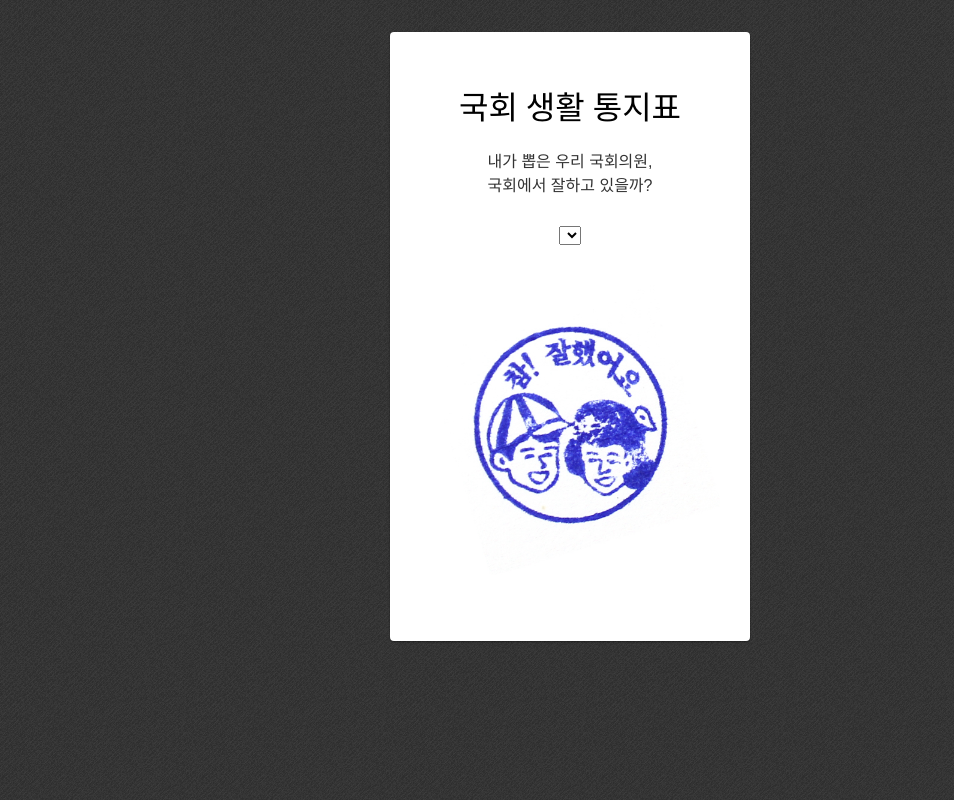
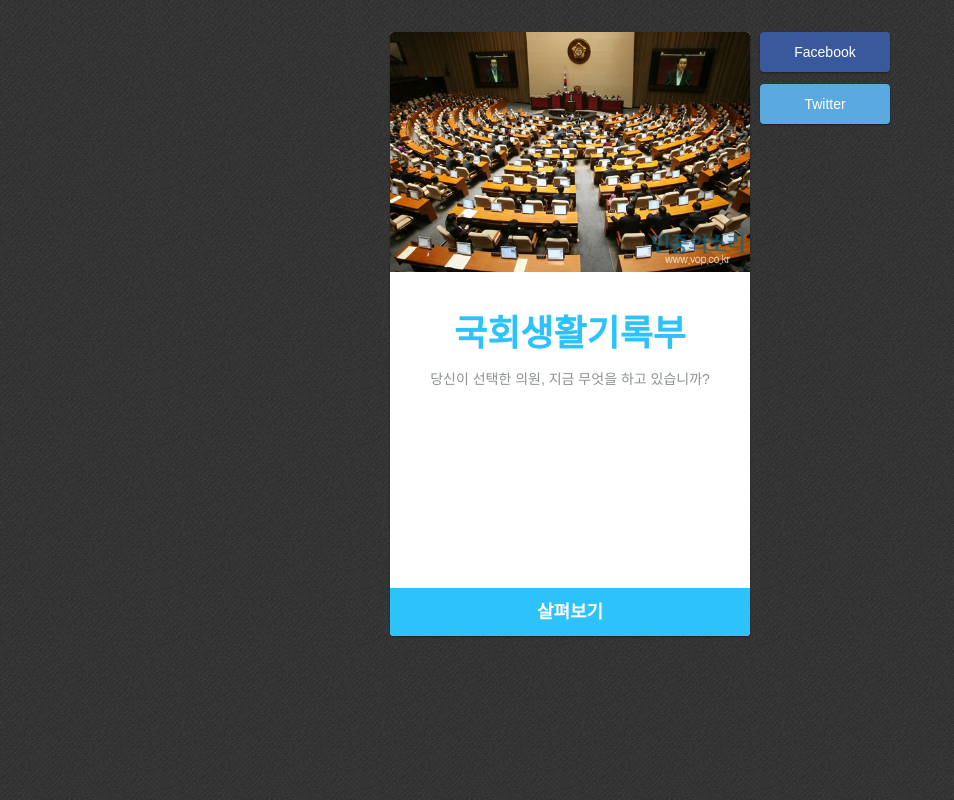
Before and after one commit to teampopong/codenamu2014, a Flask app: template templates/home.html in a window 1280 px wide. Shown: the whole page, without its empty margins (0-954 px from the left). Run offline with Flask 2, Linux system fonts and the light colour scheme; the template is opened without the code that fills it, so the values that code supplies are empty; parts of the project's set-up code (start-up, migrations or seed data) failed here and were passed over; some libraries are stand-ins or nearby versions; some web fonts are replaced.

Commit message:
Renew main landing page & map page looks

```diff
--- a/app.py
+++ b/app.py
@@ -8,6 +8,10 @@ from operator import attrgetter
 import json
 
 app = Flask(__name__)
+
+datas = None
+with open('members.json', 'r') as f:
+	datas = json.load(f)
 
 from utils import get_names
 
@@ -31,10 +35,12 @@ def calc_attend_grade(data):
 def home():
     return render_template('home.html', id_names=get_names())
 
-@app.route("/<member_num>")
+@app.route("/map")
+def map():
+    return render_template('map.html')
+
+@app.route("/<int:member_num>")
 def member(member_num):
-	f = open('members.json', 'r')
-	datas = json.load(f)
 	data = datas[int(member_num)]
 	data['yea'] = len([v for v in data['votes'] if v['option'] == 'yea'])
 	data['nay'] = len([v for v in data['votes'] if v['option'] == 'nay'])
--- a/static/css/home.css
+++ b/static/css/home.css
@@ -1,24 +1,110 @@
-h1 {
-    padding: 20px;
+*{
+    margin: 0 ;
+    padding: 0;
+    display: block;
+    box-sizing: border-box;
+    font-family: "Nanum Gothic", sans-serif;
+    font-weight: 400;
+    /*letter-spacing: -0.01em;*/
+    outline: none;
+
+    /* for better anti-aliasing(font) */
+    text-rendering: optimizingLegibility;
+    -webkit-font-smoothing: subpixel-antialiased;
+
+    -moz-box-sizing: border-box;
 }
-
-#home {
-    height: 609px;
-    padding: 30px;
+style {
+    display: none;
 }
-#logo {
-    width: 100%;
+script{
+    display: none;
 }
-
-.center {
+html, body{
+    padding: 16px 0;
+    background: #445468 url('../img/bg.png') repeat 0 0;
+}
+#wrapper{
+    width: 500px;
+    margin: 0 auto;
+}
+#content-left{
+    float: left;
+    width: 360px;
+    margin-right: 10px;
+    background: #fff;
+    border-radius: 4px;
+    box-shadow: 0px 1px 2px rgba(0,0,0,0.4);
+    margin-bottom: 40px;
     text-align: center;
 }
-.hanna {
-    font-family: 'Hanna', serif;
+#content-right{
+    float: right;
+    width: 130px;
+    background: #fff;
 }
-.gray {
-    color: #333;
+.content-image{
+    width: 100%;
+    border-radius: 4px 4px 0 0;
 }
-.select {
-    margin: 30px;
+.content-title{
+    font-size: 36px;
+    font-weight: 700;
+    margin-top: 32px;
+    color: #2ec2fd;
 }
+.content-subtitle{
+    font-size: 14px;
+    font-weight: 300;
+    margin-top: 12px;
+    color: #8d9192;
+}
+.content-link{
+    background: #2ec2fd;
+    color: #fff;
+    font-size: 18px;
+    font-weight: 700;
+    line-height: 48px;
+    width: 100%;
+    height: 48px;
+    border-radius:0 0 4px 4px;
+    text-decoration: none;
+    margin-top: 200px;
+}
+.content-link:hover{
+    background: #1ca0db;
+}
+#content-right{
+    background: none;
+}
+.share-facebook{
+    box-shadow: 0px 1px 2px rgba(0,0,0,0.4);
+    background: #3a589c;
+    color: #fff;
+    text-align: center;
+    width: 100%;
+    font-size: 14px;
+    line-height: 40px;
+    height: 40px;
+    border-radius: 4px;
+    text-decoration: none;
+}
+.share-facebook:hover{
+    background: #334672;
+}
+.share-twitter{
+    box-shadow: 0px 1px 2px rgba(0,0,0,0.4);
+    background: #5aa9e0;
+    color: #fff;
+    text-align: center;
+    width: 100%;
+    font-size: 14px;
+    line-height: 40px;
+    height: 40px;
+    border-radius: 4px;
+    text-decoration: none;
+    margin-top: 12px;
+}
+.share-twitter:hover{
+    background: #4083b2;
+}
--- a/static/css/person.css
+++ b/static/css/person.css
@@ -13,6 +13,9 @@
     -webkit-font-smoothing: subpixel-antialiased;
 
     -moz-box-sizing: border-box;
+}
+style {
+    display: none;
 }
 html, body{
     padding: 16px 0;
--- a/templates/home.html
+++ b/templates/home.html
@@ -1,27 +1,27 @@
 <!DOCTYPE HTML>
 <html>
-<meta http-equiv="Content-Type" content="text/html; charset=utf-8" />
     <head>
-  <link rel="stylesheet" type="text/css" href="http://fonts.googleapis.com/earlyaccess/hanna.css">
-
-  <link rel="stylesheet" type="text/css" href="/static/css/person.css" />
-  <link rel="stylesheet" type="text/css" href="/static/css/home.css" />
+        <meta charset="utf-8">
+        <link rel="stylesheet" type="text/css" href="static/css/home.css">
     </head>
     <body>
         <div id="wrapper">
             <div id="content-left">
-    <div id="home">
-    <center>
-      <h1 class="hanna">국회 생활 통지표</h3>
-      <p class="gray">내가 뽑은 우리 국회의원,<br>국회에서 잘하고 있을까?</p>
-      <select class="select">
-        {% for id, name in id_names %}
-        <option name="member_num" value="{{ id }}">{{ name }}</option>
-        {% endfor %}
-      </select>
-      <img id="logo" src="{{ url_for('static', filename='img/good.jpg') }}">
-    </center>
+                <img class="content-image" src="static/img/img_assembly.jpg">
+                <h1 class="content-title">
+                    국회생활기록부
+                </h1>
+                <h2 class="content-subtitle">
+                    당신이 선택한 의원, 지금 무엇을 하고 있습니까?
+                </h2>
+                <a class="content-link" href="{{ url_for('map') }}">
+                    살펴보기
+                </a>
             </div>
+            <div id="content-right">
+                <a class="share-facebook" href="https://www.facebook.com/sharer/sharer.php?u=main.html" target="_blank">Facebook</a>
+                <a class="share-twitter" href="https://twitter.com/share" class="twitter-share-button">Twitter</a>
+                <script>!function(d,s,id){var js,fjs=d.getElementsByTagName(s)[0],p=/^http:/.test(d.location)?'http':'https';if(!d.getElementById(id)){js=d.createElement(s);js.id=id;js.src=p+'://platform.twitter.com/widgets.js';fjs.parentNode.insertBefore(js,fjs);}}(document, 'script', 'twitter-wjs');</script>
             </div>
         </div>
     </body>
```
Also changed, not shown: static/css/map.css (added, +23 -0 lines), templates/map.html (added, +19 -0 lines), static/img/img_assembly.jpg (added), templates/korea.svg (added). Lines whose indentation alone changed are shown as unchanged.
